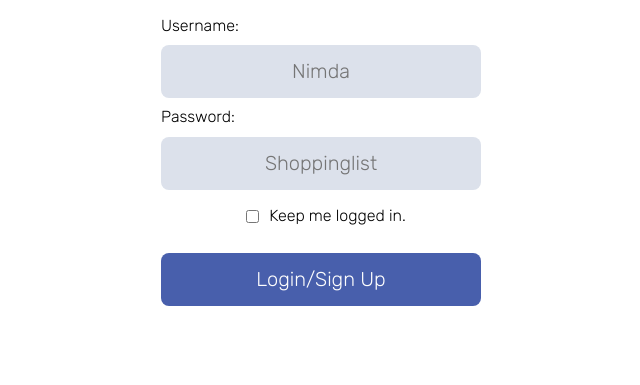
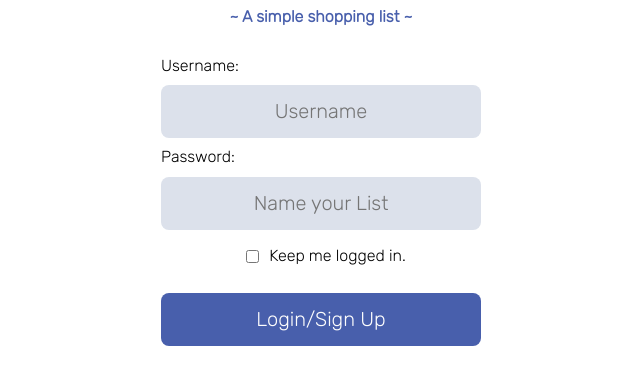
Before and after one commit to Faylfire/fire-cart-multi, a website built with Vite: page index.html in a window 1280 px wide. Shown: the part 181-566 px from the top of the page, without its empty margins (319-959 px from the left). Built offline with nearby package versions, Linux system fonts and the light colour scheme.

Commit message:
Updated font-size to rem for consistency
- Added app-title of "a simple shopping list"
- Updated font-size to rem where it was px for consistency

```diff
--- a/index.css
+++ b/index.css
@@ -60,7 +60,7 @@ input {
     border: 0;
     padding: 15px;
     border-radius: 8px;
-    font-size: 20px;
+    font-size: 1.25rem;
     text-align: center;
     font-family: 'Rubik', sans-serif;
     margin: 10px 0;
@@ -75,7 +75,7 @@ button {
     border: 0;
     padding: 15px;
     border-radius: 8px;
-    font-size: 20px;
+    font-size: 1.25rem;
     text-align: center;
     font-family: 'Rubik', sans-serif;
     margin-bottom: 20px;
@@ -143,6 +143,11 @@ ul li:hover {
 
 #listLogo {
     cursor: pointer;
+}
+
+#app-title{
+    font-size: 1rem;
+    color: #485fac;
 }
 
 
--- a/index.html
+++ b/index.html
@@ -15,14 +15,15 @@
     <body>
         <div id="login-container" class="container">
             <img id='logo' draggable="false" src="assets/astro.png" alt="Logo">
+            <h1 id="app-title">~ A simple shopping list ~</h1>
             <form id="loginForm">
                 <div class="input-group">
                     <label for="username">Username:</label>
-                    <input maxlength='20' type="text" id="username" name="username" placeholder="Nimda" required>
+                    <input maxlength='20' type="text" id="username" name="username" placeholder="Username" required>
                 </div>
                 <div class="input-group">
                     <label for="password">Password:</label>
-                    <input type="password" maxlength='20' id="password" name="password" placeholder="Shoppinglist" required>
+                    <input type="password" maxlength='20' id="password" name="password" placeholder="Name your List" required>
                 </div>
                 <div class="checkbox-wrapper">
                     <input type="checkbox" id="myCheckbox"><label for="myCheckbox">Keep me logged in.</label>
```
